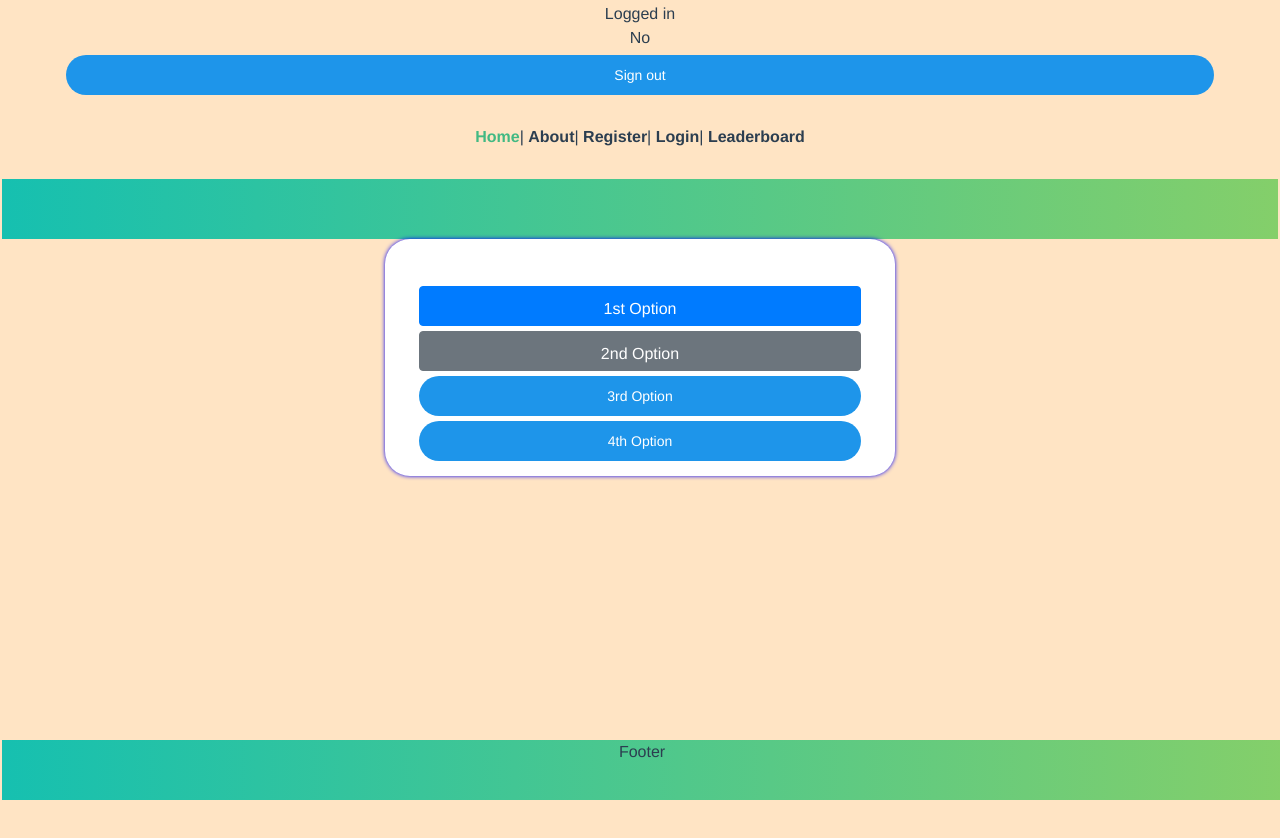
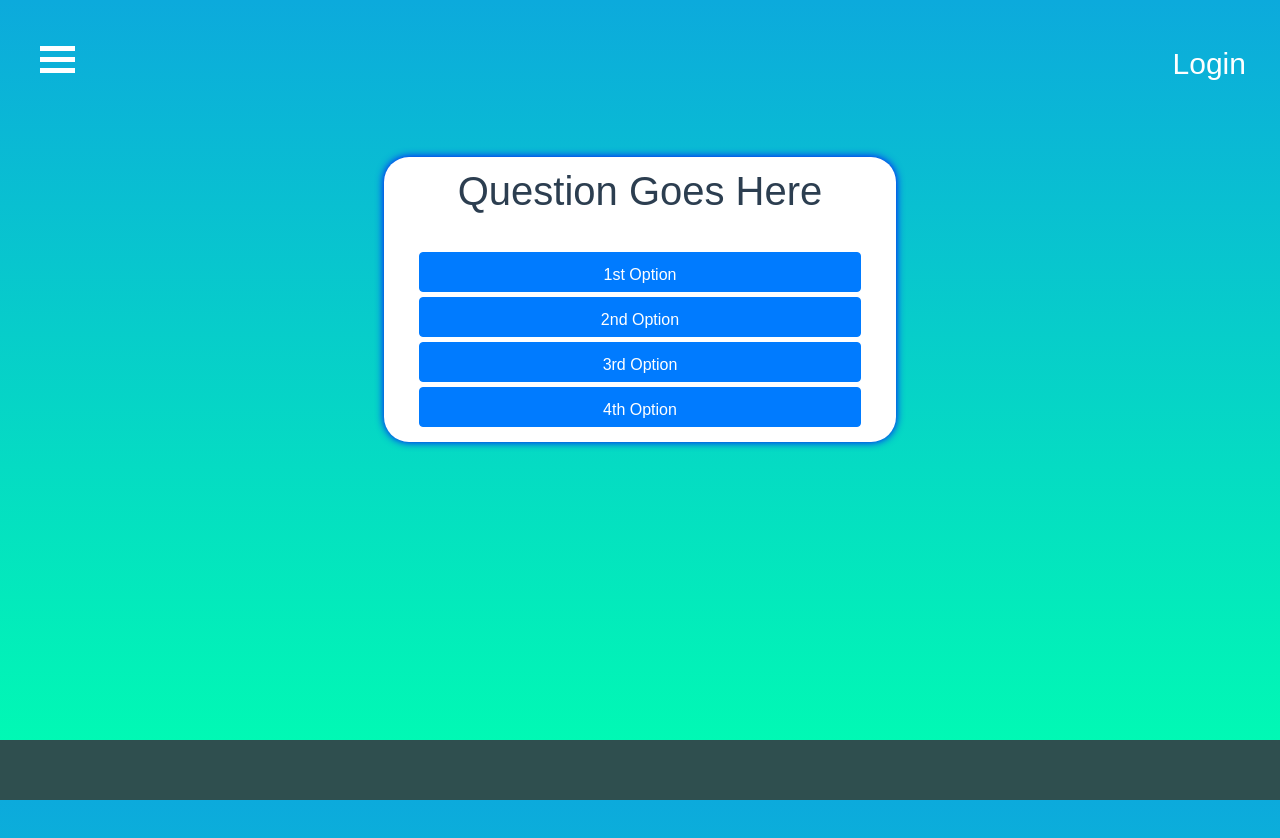
Before and after one commit to bmaggia/Hacklahoma, a Vue app in the folder StemForTots/: page / in a window 1280 px wide. Shown: the top 838 px of the page. Before the commit the page ends 800 px from the top, so only its background shows below. Built offline with nearby package versions, Linux system fonts and the light colour scheme; no server answers.

Commit message:
Third Commit
More Styling Changes

```diff
--- /dev/null
+++ b/StemForTots/index.css
@@ -0,0 +1,52 @@
+body {
+    display: block;
+    font-family: tahoma;
+    background-color: bisque;
+    color: black;
+    margin: 2px;
+}
+
+.nav-bar {
+    background: linear-gradient(-90deg, #84CF6A, #16C0B0);
+    height: 60px;
+}
+
+.footer {
+    position: fixed;
+    background: linear-gradient(-90deg, #84CF6A, #16C0B0);
+    height: 60px;
+    width: 100%;
+    bottom: 0;
+}
+
+#tContainer {
+    display: block;
+    border-radius: 25px;
+    width: 40%;
+    padding: 10px 10px;
+    margin: 0 auto;
+    background-color: white;
+    align-content: center;
+    box-shadow: 0 0 4px blue;
+}
+
+.question {
+    text-align: center;
+}
+
+.answers button{
+    padding: 10px 24px;
+    display: block;
+    margin: 5px auto;
+}
+
+button {
+    margin-top: 5px;
+    border: none;
+    border-radius: 25px;
+    background-color: #1E95EA;
+    color: white;
+    height: 40px;
+    width: 90%;
+    font-size: 14px;
+}
--- /dev/null
+++ b/StemForTots/index.js
@@ -0,0 +1,6 @@
+var app = new Vue({
+    el: '.question',
+    data: {
+        product: 'Socks'
+    }
+})
--- a/StemForTots/src/App.vue
+++ b/StemForTots/src/App.vue
@@ -2,13 +2,7 @@
   <div id="app">
     <!-- <header></header> -->
     <top-header></top-header>
-    <div id="nav">
-      <router-link to="/">Home</router-link>|
-      <router-link to="/about">About</router-link>|
-      <router-link to="/register">Register</router-link>|
-      <router-link to="/login">Login</router-link>|
-      <router-link to="/leaderboard">Leaderboard</router-link>
-    </div>
+
     <router-view />
   </div>
 </template>
@@ -29,11 +23,12 @@ export default {
 
 <style lang="scss">
 #app {
-  font-family: "Avenir", Helvetica, Arial, sans-serif;
+  font-family: sans-serif;
   -webkit-font-smoothing: antialiased;
   -moz-osx-font-smoothing: grayscale;
   text-align: center;
   color: #2c3e50;
+  height: 100vh;
 }
 
 #nav {
--- a/StemForTots/src/components/Top-Header.vue
+++ b/StemForTots/src/components/Top-Header.vue
@@ -1,14 +1,31 @@
 <template>
-  <div>
-    Logged in
-    <div v-if="loggedIn">Yes</div>
-    <div v-else>No</div>
-    <button class="but" @click="signOut">Sign out</button>
+    <div class="mainDiv">
+        <div id="mySidebar" class="sidebar">
+            <a href="javascript:void(0)" class="closebtn" v-on:click="closeNav()">×</a>
+            <a href="/">Home</a>
+            <a href="/about">About</a>
+            <a href="/leaderboard">Leaderboard</a>
         </div>
+        <nav id="main" class="header">
+            <div class="menu-icon" v-on:click="openNav()" style="float:left">
+                <div class="bar1"></div>
+                <div class="bar1"></div>
+                <div class="bar1"></div>
+            </div>
+
+            <div class="login" style="float:right">
+                <button id="loginBtn" v-on:click="openLogin()">Login</button>
+            </div>
+        </nav>
+
+        <div id="title">
+        </div>
+    </div>
+
+
 </template>
 
-<script>
-import * as firebase from "firebase/app";
+<script>import * as firebase from "firebase/app";
     import "firebase/auth";
     export default {
         name: "top-header",
@@ -36,18 +53,118 @@ export default {
                     .then(() => {
                         this.$router.replace({ name: "login" });
                     });
-    }
             },
+
+             openNav() {
+        document.getElementById("mySidebar").style.width = "250px";
+        document.getElementById("main").style.marginLeft = "250px";
+    },
+     closeNav() {
+        document.getElementById("mySidebar").style.width = "0";
+        document.getElementById("main").style.marginLeft = "0";
+            },
+            openLogin() {
+                this.$router.replace({ name: "login" });
+            },
+        },
+
         data() {
             return {
                 loggedIn: false
             };
         }
-};
-</script>
+    };</script>
+
+
 
 <style lang="scss" scoped>
-div {
-  color: inherit;
+
+
+    .mainDiv {
+        display:inline-block;
+        padding-bottom: 50px;
+    }
+
+    .dropdown {
+        font-size: 35px;
+    }
+
+    .header {
+        padding-top:40px;
+        padding-left: 40px;
+        display: inline-block;
+        position: fixed;
+        width: 100%;
+        left: 0;
+        transition: .5s;
+    }
+
+    .menu-icon {
+        display: inline-block;
+        cursor: pointer;
+    }
+
+    #loginBtn {
+        background-color: inherit;
+        font-size: 30px;
+        font-family: sans-serif;
+        padding-right: 40px;
+        margin: 0 auto;
+        outline: none;
+    }
+
+    .bar1, .bar2, .bar3 {
+        width: 35px;
+        height: 5px;
+        background-color: #FFFFFF;
+        margin: 6px 0;
+    }
+
+    .sidebar {
+        height: 100%;
+        width: 0;
+        position: fixed;
+        z-index: 1;
+        top: 0;
+        left: 0;
+        background-color: #111;
+        overflow-x: hidden;
+        transition: 0.5s;
+        padding-top: 60px;
+    }
+
+    .sidebar a {
+        padding: 8px 8px 8px 32px;
+        text-decoration: none;
+        font-size: 25px;
+        color: #FFFFFF;
+        display: block;
+        text-align:left;
+        font-family: sans-serif;
+    }
+
+    .sidebar a:hover {
+        color: #F1F1F1;
+    }
+
+    .sidebar .closebtn {
+        position: absolute;
+        top: 0;
+        right: 25px;
+        font-size: 36px;
+        margin-left: 50px;
+    }
+
+    .openbtn {
+        font-size: 20px;
+        cursor: pointer;
+        background-color: #111;
+        color: white;
+        padding: 10px 15px;
+        border: none;
+    }
+
+    .openbtn:hover {
+        background-color: #444;
     }
 </style>
--- a/StemForTots/src/views/Home.vue
+++ b/StemForTots/src/views/Home.vue
@@ -1,29 +1,27 @@
 <template>
   <div class="index">
 
-	<div class="nav-bar"></div>
-
-	<div id="tContainer">
+	<div class="tContainer">
 
 		<div class="question">
 
-			<h1>{{ product }}</h1>
+			<h1>Question Goes Here</h1>
 			<br />
 		</div>
 
 		<div class="answers">
 			<b-button variant="primary" id="1"> 1st Option </b-button>
 
-			<b-button id="2"> 2nd Option </b-button>
+			<b-button variant="primary" id="2"> 2nd Option </b-button>
 
-			<button id="3"> 3rd Option </button>
+			<b-button variant="primary" id="3"> 3rd Option </b-button>
 
-			<button id="4"> 4th Option </button>
+			<b-button variant="primary" id="4"> 4th Option </b-button>
 		</div>
 	</div>
 
 	<div class="footer">
-		Footer
+
 	</div>
 
 
@@ -34,36 +32,38 @@
 
 
 <style lang="scss">
-body {
-	display: block;
-	font-family: tahoma;
-	background-color: bisque;
-	color: black;
-	margin: 2px;
+
+.index {
+    height: 100vh;
+    margin: 0 auto;
 }
 
-.nav-bar {
-	background: linear-gradient(-90deg, #84CF6A, #16C0B0);
-	height: 60px;
-}
+    body {
+        display: block;
+        font-family: sans-serif;
+        background: linear-gradient( #0caadc, #00ffb1);
+        color: black;
+        margin: 0 auto;
+    }
+
 
 .footer {
 	position: fixed;
-	background: linear-gradient(-90deg, #84CF6A, #16C0B0);
+	background-color: darkslategray;
 	height: 60px;
 	width: 100%;
 	bottom: 0;
 }
 
-#tContainer {
-	display: block;
+.tContainer {
+	display: inline-block;
 	border-radius: 25px;
 	width: 40%;
 	padding: 10px 10px;
-	margin: 0 auto;
+	margin: 100px auto;
 	background-color: white;
 	align-content: center;
-	box-shadow: 0 0 4px blue;
+	box-shadow: 0 0 8px blue;
 }
 
 .question {
```
Also changed, not shown: StemForTots/index.html (added, +40 -0 lines), StemForTots/icon.png (added). Lines whose indentation alone changed are shown as unchanged.
